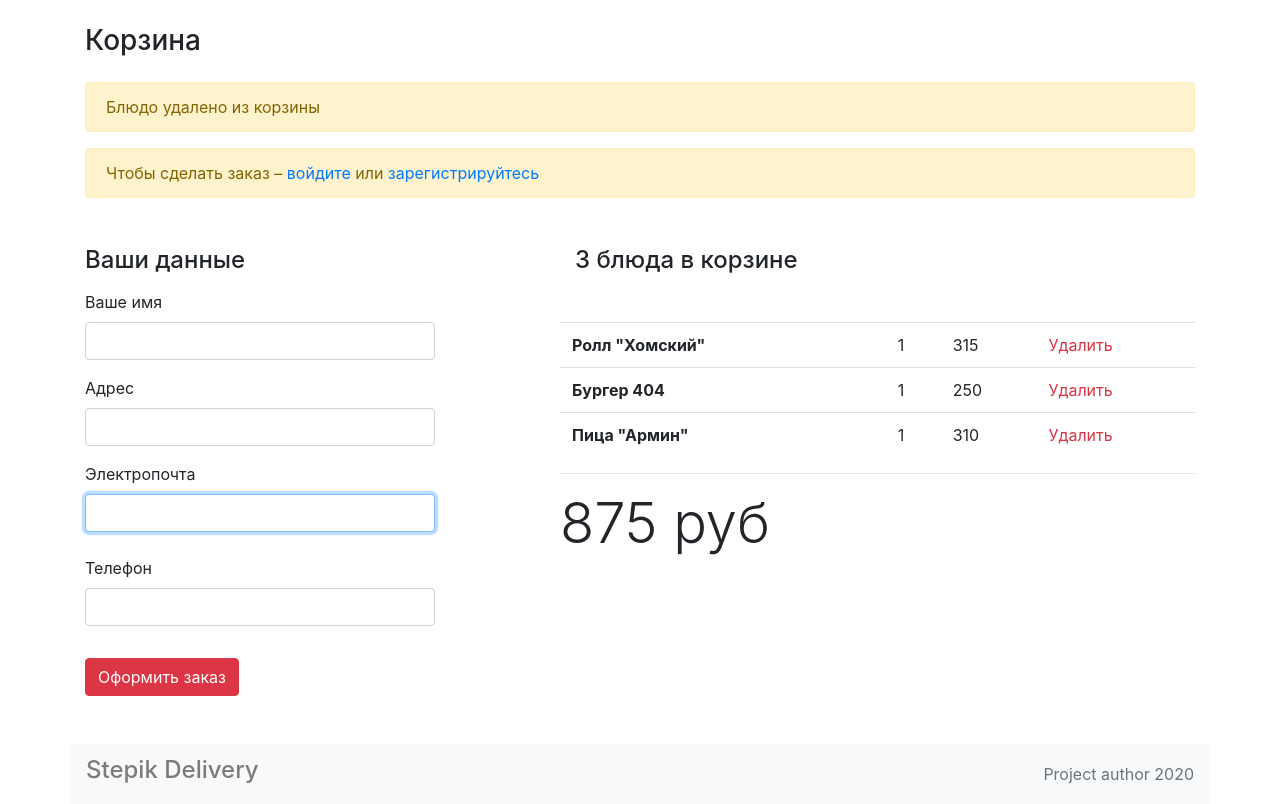
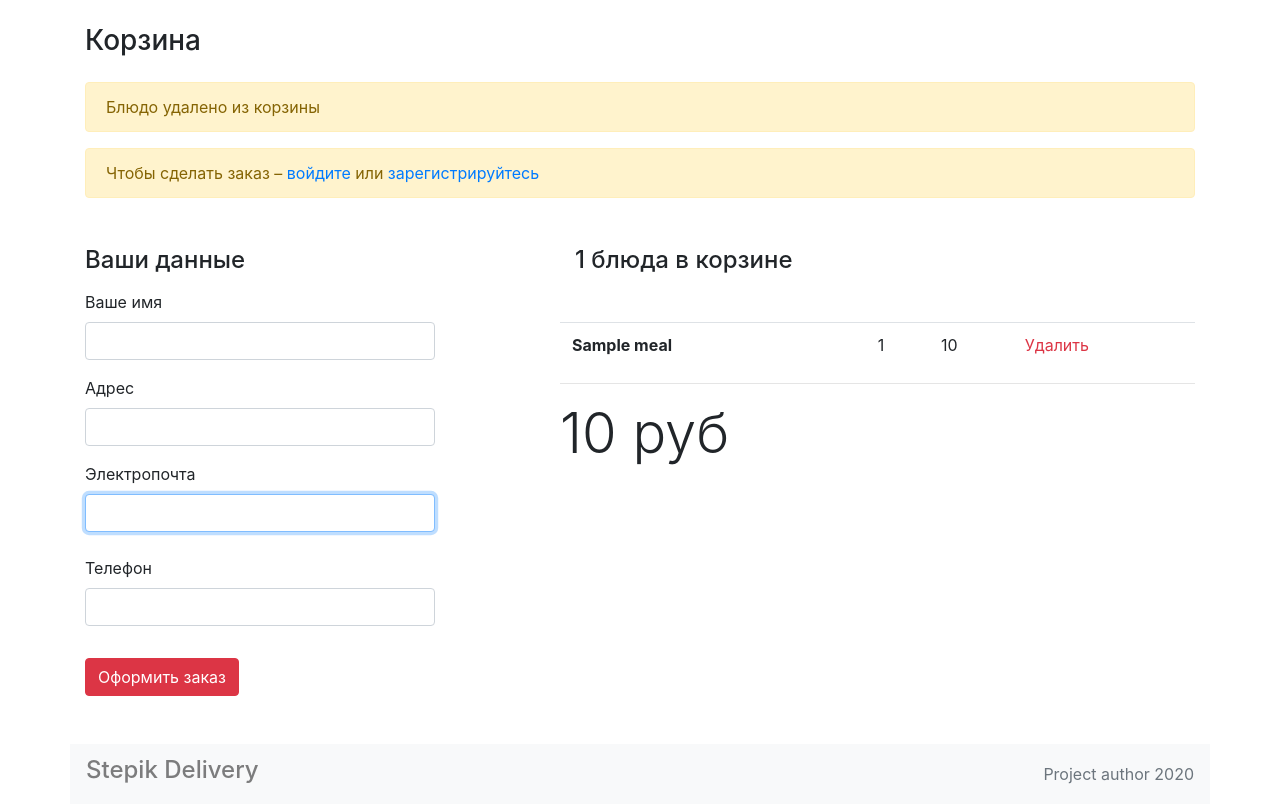
Before and after one commit to MaimurSV/StepikFLaskWeek5, a Flask app: template fooding/templates/cart.html in a window 1280 px wide. Shown: the part 64-868 px from the top of the page. Run offline with Flask 2, Linux system fonts and the light colour scheme; the template is opened without the code that fills it: most values are stand-ins (such as "Sample title", 1, 10 or a date in 2020); parts of the project's set-up code (start-up, migrations or seed data) failed here and were passed over; some libraries are stand-ins or nearby versions.

Commit message:
Доработан простейший функционал корзины (добавление и удаление блюд)

```diff
--- a/fooding/templates/cart.html
+++ b/fooding/templates/cart.html
@@ -37,9 +37,8 @@
               <input type="text" class="font-weight-bold form-control" id="name">
             </div>
 
-           <input type="hidden" value = "875" name="order_summ">
-           <input type="hidden" value="[1,3,4]" name="order_cart">
-
+           <input type="hidden" value = "{{ meals | sum(attribute="price")}}" name="order_summ">
+           <input type="hidden" value="{{ session["cart"] }}" name="order_cart">
 
           </form>
         </div>
@@ -54,34 +53,22 @@
 
       <div class="col-1"></div>
       <div class="col-7">
-        <h4 class="mb-3 col-7 mb-5">3 блюда в корзине</h4>
+        <h4 class="mb-3 col-7 mb-5">{{ meals | list | count }} блюда в корзине</h4>
         <table class="table">
           <tbody>
-            <tr>
-              <th scope="row">Ролл "Хомский"</th>
+          {% for meal in meals %}
+          <tr>
+              <th scope="row">{{meal.title}}</th>
               <td></td>
               <td>1</td>
-              <td>315</td>
-              <td><a class="text-danger" href="#">Удалить</a></td>
+              <td>{{ meal.price }}</td>
+              <td><a class="text-danger" href="/cart/delete/{{ meal.id }}/">Удалить</a></td>
             </tr>
-            <tr>
-              <th scope="row">Бургер 404</th>
-              <td></td>
-              <td>1</td>
-              <td>250</td>
-              <td><a class="text-danger" href="#">Удалить</a></td>
-            </tr>
-            <tr>
-              <th scope="row">Пица "Армин"</th>
-              <td></td>
-              <td>1</td>
-              <td>310</td>
-              <td><a class="text-danger" href="#">Удалить</a></td>
-            </tr>
+          {% endfor %}
           </tbody>
         </table>
         <hr>
-        <p class="display-4 my-2 ">875 руб</p>
+        <p class="display-4 my-2 ">{{ meals | sum(attribute="price") }} руб</p>
       </div>
     </div>
   </main>
--- a/fooding/views.py
+++ b/fooding/views.py
@@ -33,15 +33,34 @@ def index_route():
 
 # ------------------------------------------------------
 # Корзина
-@app.route("/addtocart/<int: id>/")
-def addtocart_route():
-    return render_template("cart.html")
+@app.route("/addtocart/<int:id>/")
+def addtocart_route(id):
+    Meal.query.get_or_404(id)
+    cart = session.get("cart", [])
+    if id not in cart:
+        cart.append(id)
+        session["cart"] = cart
+    return redirect("/cart/")
+
 
 # ------------------------------------------------------
 # Корзина
 @app.route("/cart/")
 def cart_route():
-    return render_template("cart.html")
+    meals = Meal.query.filter(Meal.id.in_(session["cart"])).all()
+    return render_template("cart.html", meals=meals)
+
+
+# ------------------------------------------------------
+# Корзина (удаление блюда из корзины)
+@app.route("/cart/delete/<int:id>/")
+def cart_delete_route(id):
+    if id in session["cart"]:
+        cart = session.get("cart")
+        cart.remove(id)
+    session["cart"] = cart
+    meals = Meal.query.filter(Meal.id.in_(session["cart"])).all()
+    return render_template("cart.html", meals=meals)
 
 
 # ------------------------------------------------------
```
